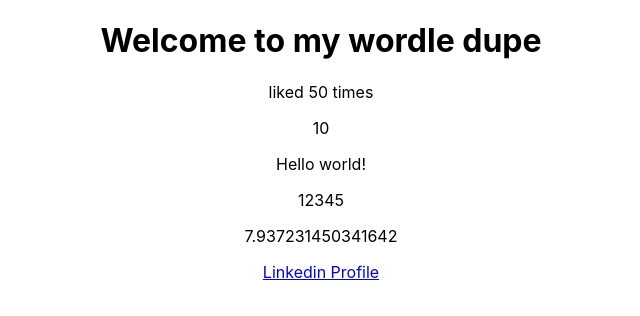
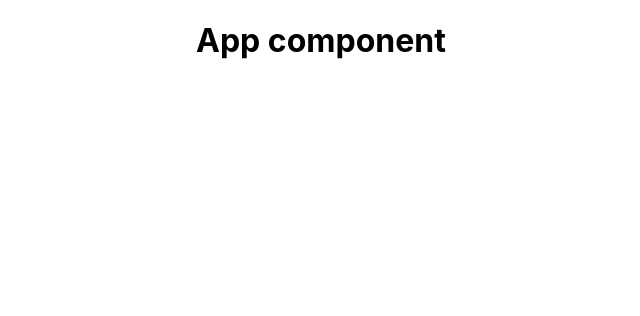
Before and after one commit to nkc53/simpleBlog, a React (Create React App) app: page / in a window 1280 px wide. Shown: the top 316 px of the page, without its empty margins (319-959 px from the left). Built offline with nearby package versions, Linux system fonts and the light colour scheme.

Commit message:
Revert "initial commit"
This reverts commit c1f16963505b2ad57638af0b7da561486418b2f0.

```diff
--- a/src/App.js
+++ b/src/App.js
@@ -1,3 +1,4 @@
+import logo from './logo.svg';
 import './App.css';
 
 function App() {
@@ -9,17 +10,7 @@ function App() {
   return (
     <div className="App">
       <div className="content">
-        <h1>{ title }</h1>
-        <p>liked { likes } times</p>
-
-        {/* <p>{ person }</p> */}
-
-        <p>{ 10 }</p>
-        <p>{ 'Hello world! ' }</p>
-        <p>{ [1, 2, 3, 4, 5] }</p>
-        <p>{ Math.random() * 10 }</p>
-
-        <a href={ link }>Linkedin Profile</a>
+        <h1>App component</h1>
       </div>
     </div>
   );
--- a/src/index.js
+++ b/src/index.js
@@ -2,6 +2,7 @@ import React from 'react';
 import ReactDOM from 'react-dom/client';
 import './index.css';
 import App from './App';
+import reportWebVitals from './reportWebVitals';
 
 const root = ReactDOM.createRoot(document.getElementById('root'));
 root.render(
@@ -13,3 +14,4 @@ root.render(
 // If you want to start measuring performance in your app, pass a function
 // to log results (for example: reportWebVitals(console.log))
 // or send to an analytics endpoint. Learn more: https://bit.ly/CRA-vitals
+reportWebVitals();
--- /dev/null
+++ b/src/reportWebVitals.js
@@ -0,0 +1,13 @@
+const reportWebVitals = onPerfEntry => {
+  if (onPerfEntry && onPerfEntry instanceof Function) {
+    import('web-vitals').then(({ getCLS, getFID, getFCP, getLCP, getTTFB }) => {
+      getCLS(onPerfEntry);
+      getFID(onPerfEntry);
+      getFCP(onPerfEntry);
+      getLCP(onPerfEntry);
+      getTTFB(onPerfEntry);
+    });
+  }
+};
+
+export default reportWebVitals;
```
